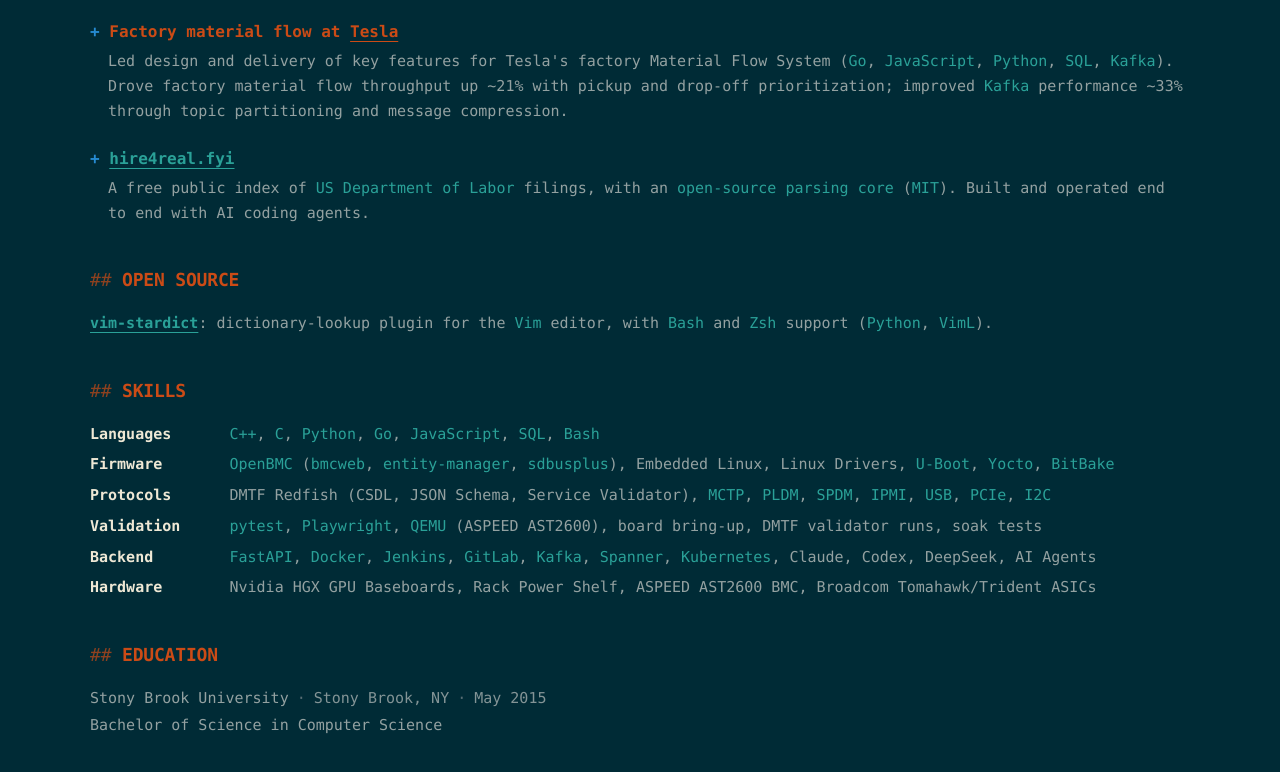
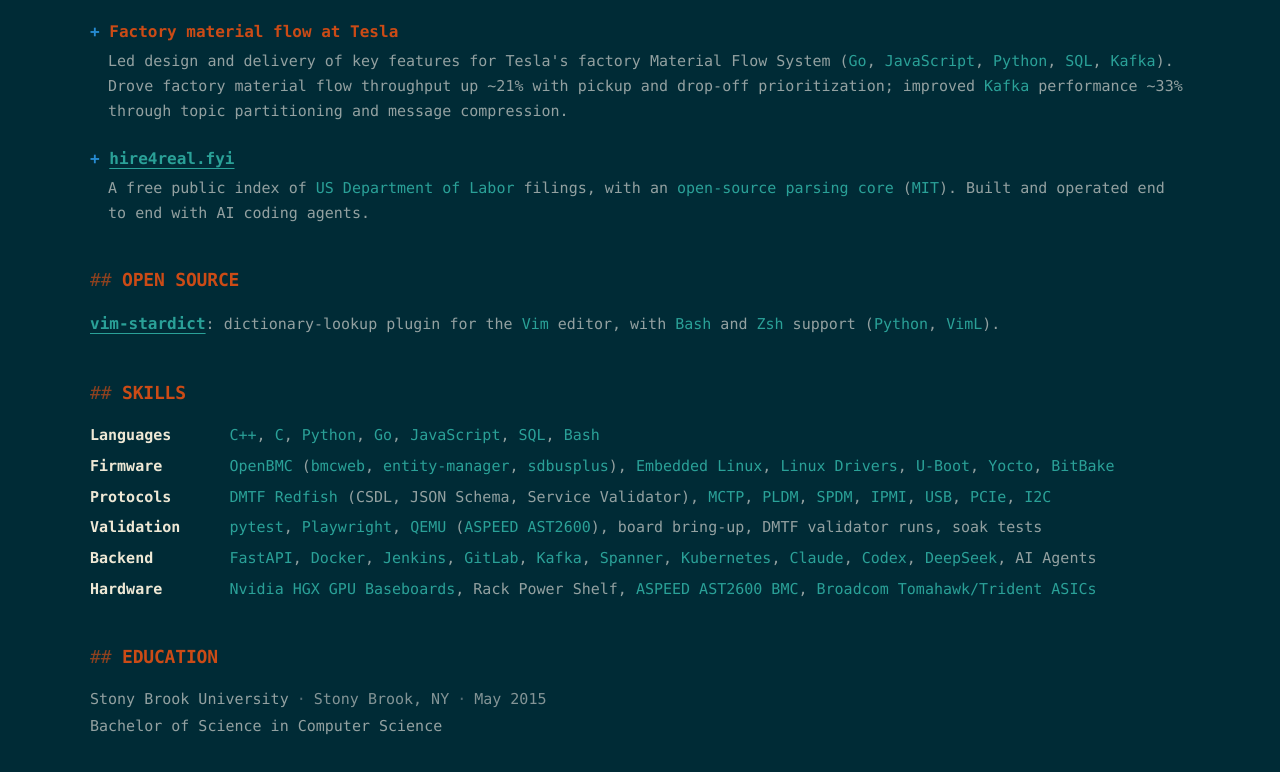
Before and after one commit to phongvcao/phongvcao.github.io, a plain HTML site: page index.html in a window 1280 px wide. Shown: the part 1637-2409 px from the top of the page. Drawn offline with Linux system fonts and the light colour scheme.

```diff
--- a/index.html
+++ b/index.html
@@ -272,27 +272,27 @@
         <dl class="skills">
           <div class="skill-row">
             <dt>Languages</dt>
-            <dd><code>C++</code>, <code>C</code>, <code>Python</code>, <code>Go</code>, <code>JavaScript</code>, <code>SQL</code>, <code>Bash</code></dd>
+            <dd><a class="term-link" href="https://isocpp.org/" target="_blank" rel="noopener"><code>C++</code></a>, <a class="term-link" href="https://en.wikipedia.org/wiki/C_(programming_language)" target="_blank" rel="noopener"><code>C</code></a>, <a class="term-link" href="https://www.python.org/" target="_blank" rel="noopener"><code>Python</code></a>, <a class="term-link" href="https://go.dev/" target="_blank" rel="noopener"><code>Go</code></a>, <a class="term-link" href="https://developer.mozilla.org/en-US/docs/Web/JavaScript" target="_blank" rel="noopener"><code>JavaScript</code></a>, <a class="term-link" href="https://en.wikipedia.org/wiki/SQL" target="_blank" rel="noopener"><code>SQL</code></a>, <a class="term-link" href="https://en.wikipedia.org/wiki/Bash_(Unix_shell)" target="_blank" rel="noopener"><code>Bash</code></a></dd>
           </div>
           <div class="skill-row">
             <dt>Firmware</dt>
-            <dd><code>OpenBMC</code> (<code>bmcweb</code>, <code>entity-manager</code>, <code>sdbusplus</code>), Embedded Linux, Linux Drivers, <code>U-Boot</code>, <code>Yocto</code>, <code>BitBake</code></dd>
+            <dd><a class="term-link" href="https://openbmc.org/" target="_blank" rel="noopener"><code>OpenBMC</code></a> (<a class="term-link" href="https://github.com/openbmc/bmcweb" target="_blank" rel="noopener"><code>bmcweb</code></a>, <a class="term-link" href="https://github.com/openbmc/entity-manager" target="_blank" rel="noopener"><code>entity-manager</code></a>, <a class="term-link" href="https://github.com/openbmc/sdbusplus" target="_blank" rel="noopener"><code>sdbusplus</code></a>), <a class="term-link" href="https://en.wikipedia.org/wiki/Embedded_Linux" target="_blank" rel="noopener">Embedded Linux</a>, <a class="term-link" href="https://en.wikipedia.org/wiki/Device_driver" target="_blank" rel="noopener">Linux Drivers</a>, <a class="term-link" href="https://en.wikipedia.org/wiki/Das_U-Boot" target="_blank" rel="noopener"><code>U-Boot</code></a>, <a class="term-link" href="https://www.yoctoproject.org/" target="_blank" rel="noopener"><code>Yocto</code></a>, <a class="term-link" href="https://en.wikipedia.org/wiki/BitBake" target="_blank" rel="noopener"><code>BitBake</code></a></dd>
           </div>
           <div class="skill-row">
             <dt>Protocols</dt>
-            <dd>DMTF Redfish (CSDL, JSON Schema, Service Validator), <code>MCTP</code>, <code>PLDM</code>, <code>SPDM</code>, <code>IPMI</code>, <code>USB</code>, <code>PCIe</code>, <code>I2C</code></dd>
+            <dd><a class="term-link" href="https://www.dmtf.org/standards/redfish" target="_blank" rel="noopener">DMTF Redfish</a> (CSDL, JSON Schema, Service Validator), <a class="term-link" href="https://en.wikipedia.org/wiki/Management_Component_Transport_Protocol" target="_blank" rel="noopener"><code>MCTP</code></a>, <a class="term-link" href="https://www.dmtf.org/standards/pldm" target="_blank" rel="noopener"><code>PLDM</code></a>, <a class="term-link" href="https://www.dmtf.org/standards/spdm" target="_blank" rel="noopener"><code>SPDM</code></a>, <a class="term-link" href="https://en.wikipedia.org/wiki/Intelligent_Platform_Management_Interface" target="_blank" rel="noopener"><code>IPMI</code></a>, <a class="term-link" href="https://www.usb.org/" target="_blank" rel="noopener"><code>USB</code></a>, <a class="term-link" href="https://en.wikipedia.org/wiki/PCI_Express" target="_blank" rel="noopener"><code>PCIe</code></a>, <a class="term-link" href="https://en.wikipedia.org/wiki/I%C2%B2C" target="_blank" rel="noopener"><code>I2C</code></a></dd>
           </div>
           <div class="skill-row">
             <dt>Validation</dt>
-            <dd><code>pytest</code>, <code>Playwright</code>, <code>QEMU</code> (ASPEED AST2600), board bring-up, DMTF validator runs, soak tests</dd>
+            <dd><a class="term-link" href="https://pytest.org/" target="_blank" rel="noopener"><code>pytest</code></a>, <a class="term-link" href="https://playwright.dev/" target="_blank" rel="noopener"><code>Playwright</code></a>, <a class="term-link" href="https://www.qemu.org/" target="_blank" rel="noopener"><code>QEMU</code></a> (<a class="term-link" href="https://www.aspeedtech.com/" target="_blank" rel="noopener">ASPEED AST2600</a>), board bring-up, DMTF validator runs, soak tests</dd>
           </div>
           <div class="skill-row">
             <dt>Backend</dt>
-            <dd><code>FastAPI</code>, <code>Docker</code>, <code>Jenkins</code>, <code>GitLab</code>, <code>Kafka</code>, <code>Spanner</code>, <code>Kubernetes</code>, Claude, Codex, DeepSeek, AI Agents</dd>
+            <dd><a class="term-link" href="https://fastapi.tiangolo.com/" target="_blank" rel="noopener"><code>FastAPI</code></a>, <a class="term-link" href="https://www.docker.com/" target="_blank" rel="noopener"><code>Docker</code></a>, <a class="term-link" href="https://www.jenkins.io/" target="_blank" rel="noopener"><code>Jenkins</code></a>, <a class="term-link" href="https://about.gitlab.com/" target="_blank" rel="noopener"><code>GitLab</code></a>, <a class="term-link" href="https://kafka.apache.org/" target="_blank" rel="noopener"><code>Kafka</code></a>, <a class="term-link" href="https://cloud.google.com/spanner" target="_blank" rel="noopener"><code>Spanner</code></a>, <a class="term-link" href="https://kubernetes.io/" target="_blank" rel="noopener"><code>Kubernetes</code></a>, <a class="term-link" href="https://www.anthropic.com/claude" target="_blank" rel="noopener">Claude</a>, <a class="term-link" href="https://openai.com/codex/" target="_blank" rel="noopener">Codex</a>, <a class="term-link" href="https://www.deepseek.com/" target="_blank" rel="noopener">DeepSeek</a>, AI Agents</dd>
           </div>
           <div class="skill-row">
             <dt>Hardware</dt>
-            <dd>Nvidia HGX GPU Baseboards, Rack Power Shelf, ASPEED AST2600 BMC, Broadcom Tomahawk/Trident ASICs</dd>
+            <dd><a class="term-link" href="https://www.nvidia.com/en-us/data-center/hgx/" target="_blank" rel="noopener">Nvidia HGX GPU Baseboards</a>, Rack Power Shelf, <a class="term-link" href="https://www.aspeedtech.com/" target="_blank" rel="noopener">ASPEED AST2600 BMC</a>, <a class="term-link" href="https://www.broadcom.com/" target="_blank" rel="noopener">Broadcom Tomahawk/Trident ASICs</a></dd>
           </div>
         </dl>
       </section>
--- a/styles.css
+++ b/styles.css
@@ -276,7 +276,7 @@ code {
 
 .work-link {
   color: var(--cyan);
-  font-weight: 700;
+  font-weight: 600;
   text-decoration: underline;
   text-decoration-color: currentColor;
   text-underline-offset: 4px;
@@ -293,14 +293,8 @@ code {
   outline-offset: 2px;
 }
 
-.work-item h3 a {
-  text-decoration: underline;
-  text-decoration-color: currentColor;
-  text-underline-offset: 4px;
-}
-
-.work-item h3 .work-link {
-  font-weight: inherit;
+.open-source .work-link {
+  font-size: 1rem;
 }
 
 .inline-link {
```
Also changed, not shown: assets/og-image.png.
